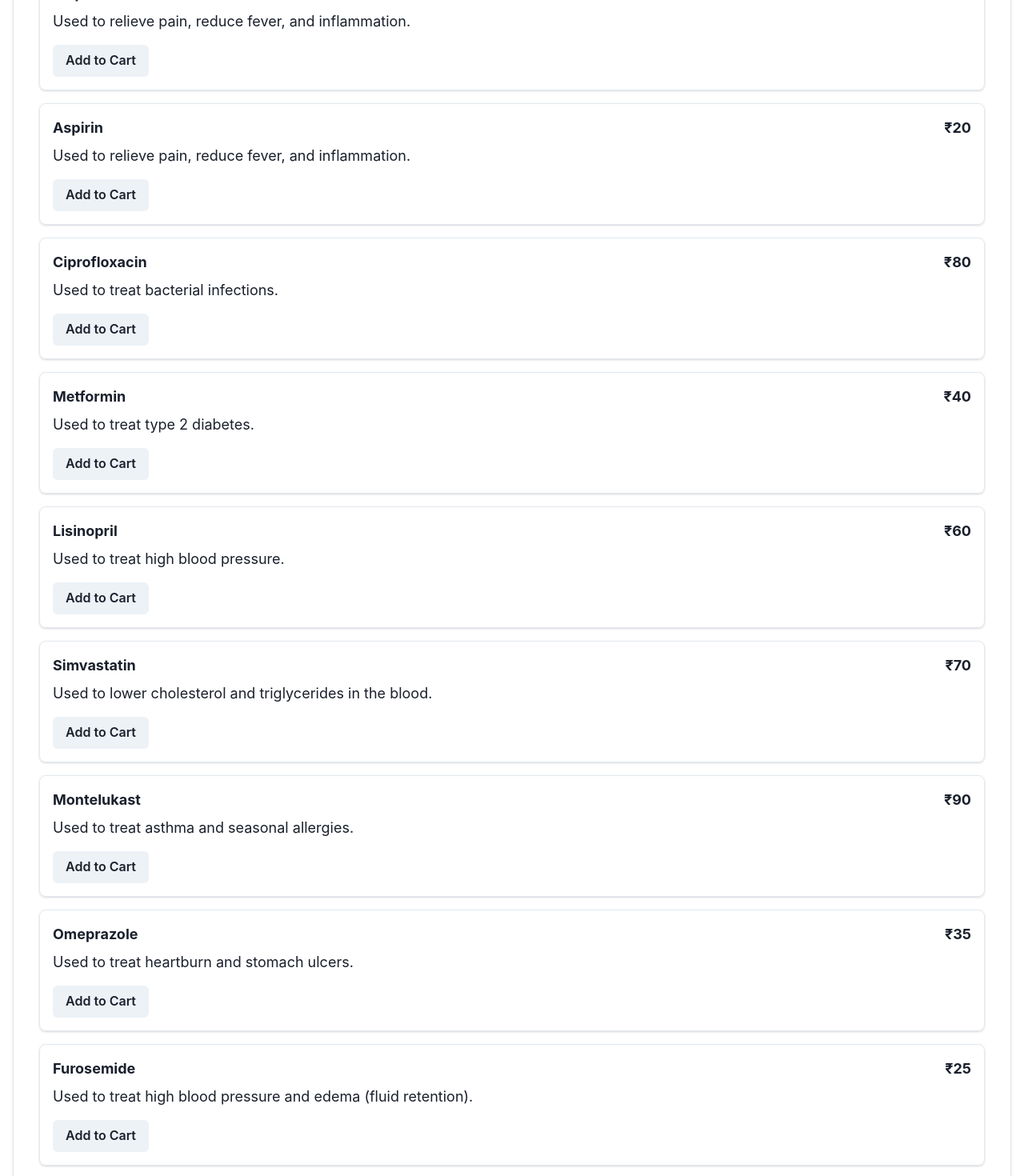
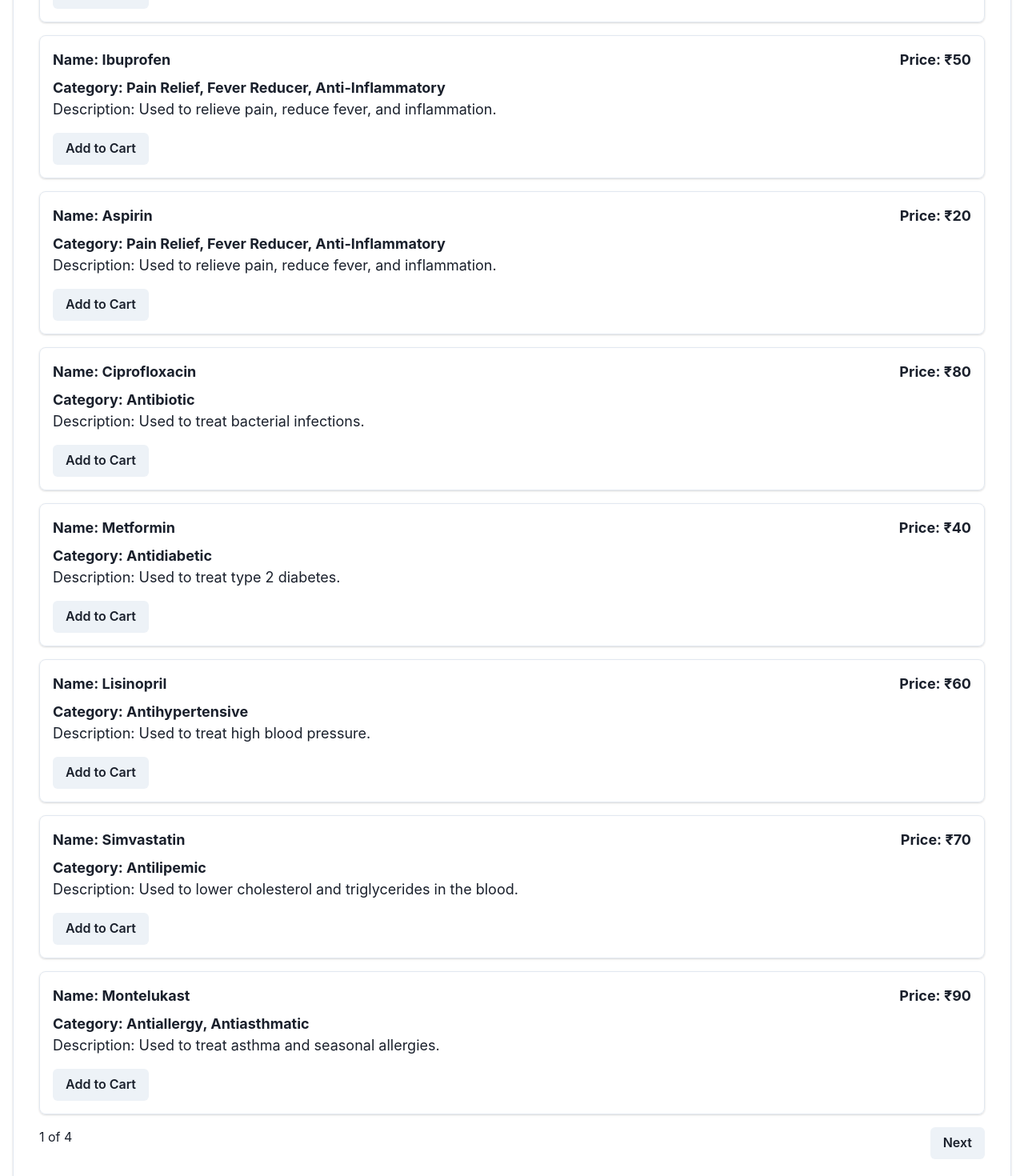
Before and after one commit to DevnandanRaj/Refresh-Clinic, a React (Create React App) app in the folder refresh-clinic/: page /medicines in a window 1280 px wide. Shown: the part 420-1890 px from the top of the page at 80% size. Built offline with nearby package versions, Linux system fonts and the light colour scheme; data requests are answered from the project's data file; sample sign-in values are in the browser's storage.

Commit message:
final add

```diff
--- a/refresh-clinic/db.json
+++ b/refresh-clinic/db.json
@@ -110,139 +110,158 @@
       }
     }
   ],
-   "medicines": [
+  "medicines": [
     {
       "id": 1,
       "name": "Paracetamol",
       "description": "Used to relieve mild to moderate pain, fever, and inflammation.",
       "price": 30.0,
-      "quantity": 100
+      "quantity": 100,
+      "categories": ["Pain Relief", "Fever Reducer", "Anti-Inflammatory"]
     },
     {
       "id": 2,
       "name": "Ibuprofen",
       "description": "Used to relieve pain, reduce fever, and inflammation.",
       "price": 50.0,
-      "quantity": 50
+      "quantity": 50,
+      "categories": ["Pain Relief", "Fever Reducer", "Anti-Inflammatory"]
     },
     {
       "id": 3,
       "name": "Aspirin",
       "description": "Used to relieve pain, reduce fever, and inflammation.",
       "price": 20.0,
-      "quantity": 75
+      "quantity": 75,
+      "categories": ["Pain Relief", "Fever Reducer", "Anti-Inflammatory"]
     },
     {
       "id": 4,
       "name": "Ciprofloxacin",
       "description": "Used to treat bacterial infections.",
       "price": 80.0,
-      "quantity": 25
+      "quantity": 25,
+      "categories": ["Antibiotic"]
     },
     {
       "id": 5,
       "name": "Metformin",
       "description": "Used to treat type 2 diabetes.",
       "price": 40.0,
-      "quantity": 60
+      "quantity": 60,
+      "categories": ["Antidiabetic"]
     },
     {
       "id": 6,
       "name": "Lisinopril",
       "description": "Used to treat high blood pressure.",
       "price": 60.0,
-      "quantity": 45
+      "quantity": 45,
+      "categories": ["Antihypertensive"]
     },
     {
       "id": 7,
       "name": "Simvastatin",
       "description": "Used to lower cholesterol and triglycerides in the blood.",
       "price": 70.0,
-      "quantity": 30
+      "quantity": 30,
+      "categories": ["Antilipemic"]
     },
     {
       "id": 8,
       "name": "Montelukast",
       "description": "Used to treat asthma and seasonal allergies.",
       "price": 90.0,
-      "quantity": 20
+      "quantity": 20,
+      "categories": ["Antiallergy", "Antiasthmatic"]
     },
     {
       "id": 9,
       "name": "Omeprazole",
       "description": "Used to treat heartburn and stomach ulcers.",
       "price": 35.0,
-      "quantity": 55
+      "quantity": 55,
+      "categories": ["Gastric Medication"]
     },
     {
       "id": 10,
       "name": "Furosemide",
       "description": "Used to treat high blood pressure and edema (fluid retention).",
       "price": 25.0,
-      "quantity": 65
+      "quantity": 65,
+      "categories": ["Diuretic", "Antihypertensive"]
     },
     {
       "id": 11,
       "name": "Diazepam",
       "description": "Used to treat anxiety, muscle spasms, and seizures.",
       "price": 55.0,
-      "quantity": 40
+      "quantity": 40,
+      "categories": ["Anxiolytic", "Anticonvulsant", "Muscle Relaxant"]
     },
     {
       "id": 12,
       "name": "Amlodipine",
       "description": "Used to treat high blood pressure and chest pain.",
       "price": 65.0,
-      "quantity": 35
+      "quantity": 35,
+      "categories": ["Antihypertensive"]
     },
     {
       "id": 13,
       "name": "Albuterol",
       "description": "Used to treat asthma and other respiratory conditions.",
       "price": 75.0,
-      "quantity": 30
+      "quantity": 30,
+      "categories": ["Bronchodilator"]
     },
     {
       "id": 14,
       "name": "Fluoxetine",
       "description": "Used to treat depression, anxiety, and obsessive-compulsive disorder (OCD).",
       "price": 85.0,
-      "quantity": 25
+      "quantity": 25,
+      "categories": ["Antidepressant"]
     },
     {
       "id": 15,
       "name": "Prednisone",
       "description": "Used to treat inflammation and allergic reactions.",
       "price": 45.0,
-      "quantity": 25
+      "quantity": 25,
+      "categories": ["Steroid", "Anti-Inflammatory"]
     },
     {
       "id": 16,
       "name": "Warfarin",
       "description": "Used to prevent blood clots and stroke.",
       "price": 95.0,
-      "quantity": 25
+      "quantity": 25,
+      "categories": ["Anticoagulant"]
     },
     {
       "id": 17,
       "name": "Levothyroxine",
       "description": "Used to treat an underactive thyroid gland (hypothyroidism).",
       "price": 50.0,
-      "quantity": 25
+      "quantity": 25,
+      "categories": ["Thyroid"]
     },
     {
       "id": 18,
       "name": "Hydrochlorothiazide",
       "description": "Used to treat high blood pressure and edema (fluid retention).",
       "price": 30.0,
-      "quantity": 25
+      "quantity": 25,
+      "categories": ["Diuretic", "Antihypertensive"]
     },
     {
       "id": 19,
       "name": "Loratadine",
       "description": "Used to treat allergies.",
       "price": 40.0,
-      "quantity": 25
+      "quantity": 25,
+      "categories": ["Anticonvulsant"]
     }
   ]
 }
--- a/refresh-clinic/src/App.js
+++ b/refresh-clinic/src/App.js
@@ -5,7 +5,6 @@ import AllRoutes from "./Routes/AllRoutes"
 function App() {
   return (
     <ChakraProvider>
-      {/* add other components here */}
       <AllRoutes />
     </ChakraProvider>
   );
--- a/refresh-clinic/src/Pages/BookTest.jsx
+++ b/refresh-clinic/src/Pages/BookTest.jsx
@@ -24,7 +24,6 @@ function BookTest() {
   const handleSubmit = (event) => {
     event.preventDefault();
     setSubmitting(true);
-    // TODO: Handle form submission
   };
 
   const bgColor = useColorModeValue("gray.50", "gray.800");
--- a/refresh-clinic/src/Pages/Home.jsx
+++ b/refresh-clinic/src/Pages/Home.jsx
@@ -13,7 +13,7 @@ function Home() {
     fetch(`http://localhost:${process.env.REACT_APP_JSON_SERVER_PORT}/doctors`)
       .then((response) => response.json())
       .then((data) => {
-        setDoctors(data.slice(0, 6)); // limit to 4 doctors
+        setDoctors(data.slice(0, 6));
       })
       .catch((error) => {
         console.log(error);
--- a/refresh-clinic/src/Pages/Medicines.jsx
+++ b/refresh-clinic/src/Pages/Medicines.jsx
@@ -1,15 +1,24 @@
 import { useEffect, useState } from "react";
-import { Box, Button, Container, Text, Flex, VStack } from "@chakra-ui/react";
+import {
+  Box,
+  Button,
+  Container,
+  Text,
+  Flex,
+  VStack,
+  Input,
+} from "@chakra-ui/react";
 import { Link } from "react-router-dom";
 import Navbar from "../Components/Navbar";
 import Footer from "../Components/Footer";
 
 function Medicine() {
+  const [medicineData, setMedicineData] = useState([]);
+  const [searchTerm, setSearchTerm] = useState("");
+  const [currentPage, setCurrentPage] = useState(1);
   const [cart, setCart] = useState(
     () => JSON.parse(localStorage.getItem("medicineCart")) || {}
   );
-  const [medicineData, setMedicineData] = useState([]);
-
   const handleAddToCart = (medicine) => {
     if (cart[medicine.id]) {
       setCart((prevCart) => {
@@ -55,7 +64,23 @@ function Medicine() {
   }, [cart]);
 
   const cartItems = Object.values(cart);
+  const searchedMedicineData = medicineData.filter((medicine) => {
+    return medicine.name.toLowerCase().includes(searchTerm.toLowerCase());
+  });
 
+  const totalPages = Math.ceil(searchedMedicineData.length / 6);
+
+  const handlePrevPage = () => {
+    setCurrentPage((prevPage) => prevPage - 1);
+  };
+
+  const handleNextPage = () => {
+    setCurrentPage((prevPage) => prevPage + 1);
+  };
+
+  const startIndex = (currentPage - 1) * 6;
+  const endIndex = startIndex + 8;
+  const visibleMedicineData = searchedMedicineData.slice(startIndex, endIndex);
   return (
     <>
       <Navbar />
@@ -70,8 +95,19 @@ function Medicine() {
           <Text fontWeight="bold" fontSize="2xl" mb="4">
             Medicines
           </Text>
+          <Flex justifyContent="space-between" alignItems="center" mb="4">
+            <Input
+              mr="40%"
+              placeholder="Search by name or category"
+              value={searchTerm}
+              onChange={(e) => setSearchTerm(e.target.value)}
+            />
+            <Link to="/cart">
+              <Button>Cart ({cartItems.length})</Button>
+            </Link>
+          </Flex>
           <VStack spacing="4" align="stretch">
-            {medicineData.map((medicine) => (
+            {visibleMedicineData.map((medicine) => (
               <Box
                 borderWidth="1px"
                 borderRadius="lg"
@@ -82,18 +118,21 @@ function Medicine() {
               >
                 <Flex justifyContent="space-between" alignItems="center" mb="2">
                   <Text fontSize="lg" fontWeight="bold">
-                    {medicine.name}
+                    Name: {medicine.name}
                   </Text>
                   <Text fontSize="lg" fontWeight="bold">
-                    ₹{medicine.price}
+                    Price: ₹{medicine.price}
                   </Text>
                 </Flex>
-                <Text fontSize="lg">{medicine.description}</Text>
+                <Text fontSize="lg" fontWeight="bold">
+                  Category: {medicine.categories.join(", ")}
+                </Text>
+                <Text fontSize="lg">Description: {medicine.description}</Text>
                 {cart[medicine.id] ? (
                   <Button
                     colorScheme="red"
                     mt="4"
-                    onClick={() => handleRemoveFromCart(medicine.id)} // add this line
+                    onClick={() => handleRemoveFromCart(medicine.id)}
                   >
                     Remove from Cart
                   </Button>
@@ -105,9 +144,19 @@ function Medicine() {
               </Box>
             ))}
           </VStack>
-          <Link to="/cart">
-            <Button mt="8">Cart ({cartItems.length})</Button>
-          </Link>
+          <VStack mt="4">
+            <Flex justifyContent="space-between" w="100%">
+              {currentPage > 1 && (
+                <Button onClick={handlePrevPage}>Previous</Button>
+              )}
+              <Text>
+                {currentPage} of {totalPages}
+              </Text>
+              {currentPage < totalPages && (
+                <Button onClick={handleNextPage}>Next</Button>
+              )}
+            </Flex>
+          </VStack>
         </Box>
       </Container>
       <Footer />
```
